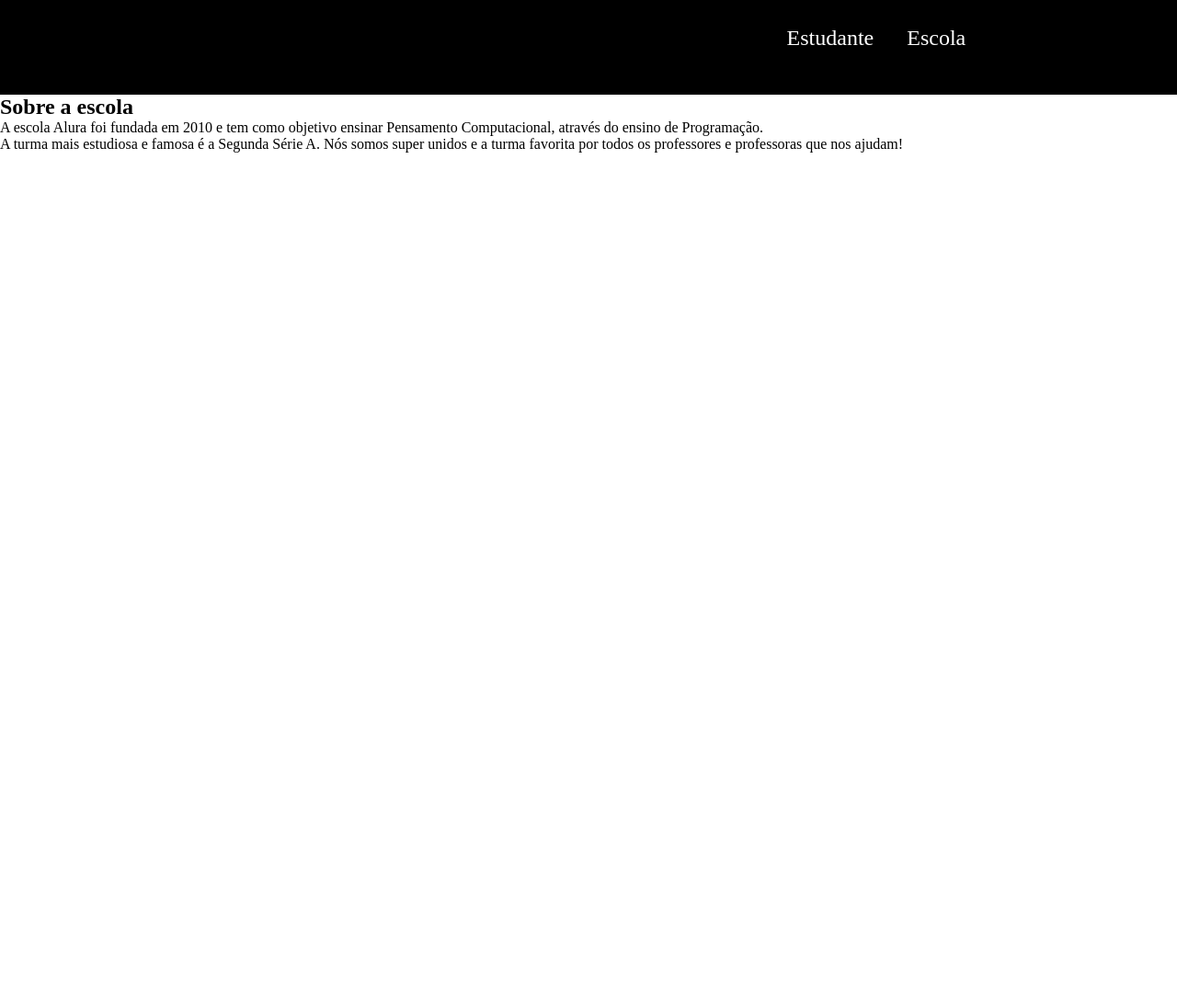
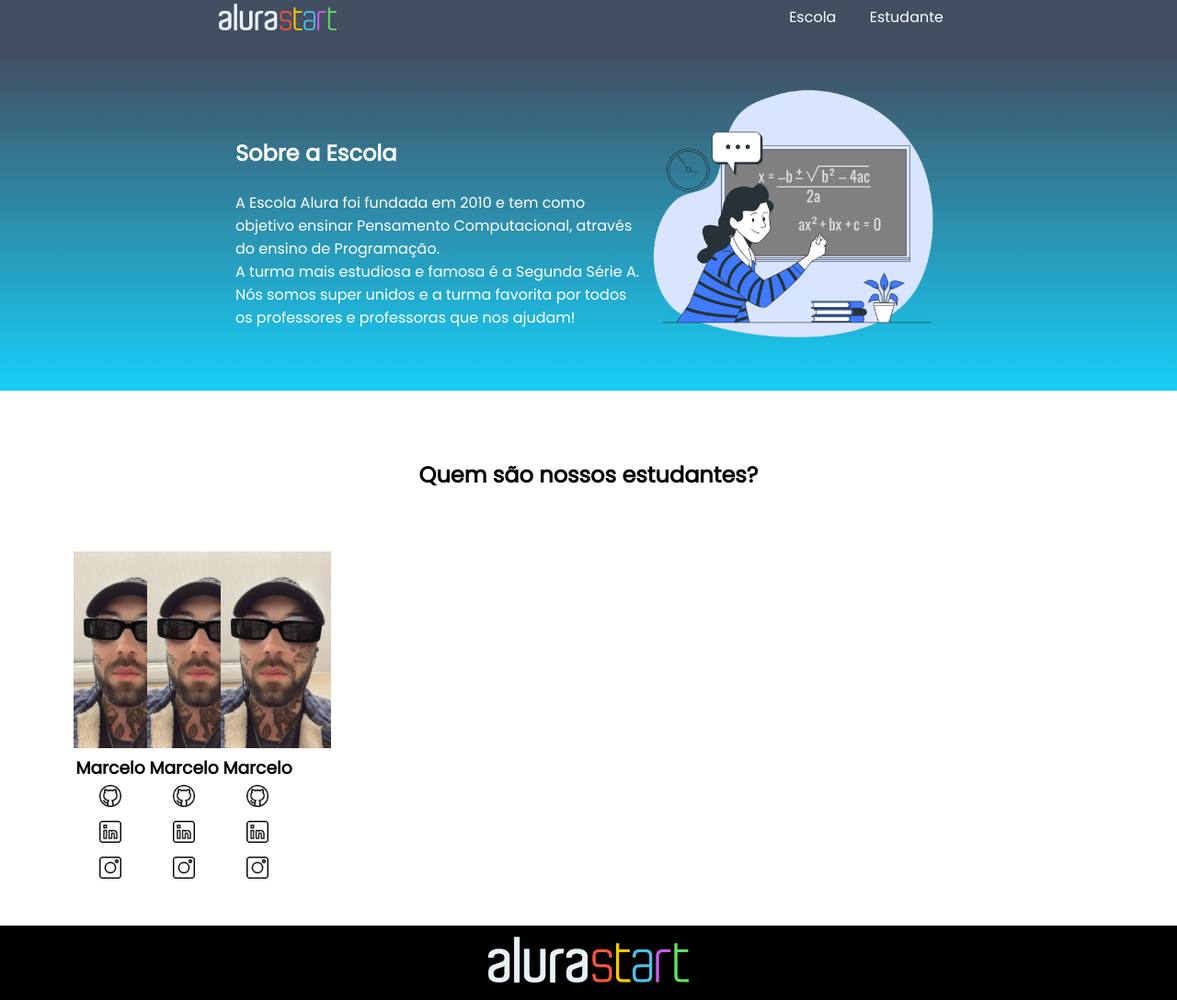
Before and after one commit to lairafreiberger/Site-Escola-Laira, a plain HTML site: page index.html in a window 1280 px wide. Shown: the part 20-1108 px from the top of the page at 92% size. Before the commit the page ends 800 px from the top, so only its background shows below. Drawn offline with Linux system fonts and the light colour scheme.

Commit message:
Add files via upload

```diff
--- a/index.html
+++ b/index.html
@@ -1,31 +1,72 @@
+<!-- projeto para quem faltou -->
 <!DOCTYPE html>
-<html lang="pt.br">
+<html lang="en">
 <head>
     <meta charset="UTF-8">
     <meta http-equiv="X-UA-Compatible" content="IE=edge">
     <meta name="viewport" content="width=device-width, initial-scale=1.0">
-    <title>Document</title>
+    <title>Equipe Alura Start</title>
     <link rel="stylesheet" href="style.css">
+    <link rel="preconnect" href="https://fonts.googleapis.com">
+    <link rel="preconnect" href="https://fonts.gstatic.com" crossorigin>
+    <link href="https://fonts.googleapis.com/css2?family=Poppins&display=swap" rel="stylesheet">
 </head>
 <body>
+     <!-- INÍCIO DO CABEÇALHO -->
     <header class="cabecalho">
-        <img src="" alt="" class="cabecalho-imagem">
+        <img class="cabecalho-imagem" src="alurastart logo.png" alt="logo da alura start">
         <ul class="cabecalho-lista">
-            <li class="cabecalho-lista-item"> Estudante </li>
-            <li class="cabecalho-lista-item"> Escola </li>
+            <li class="cabecalho-lista-item">Escola</li>
+            <li class="cabecalho-lista-item">Estudante</li>
         </ul>
     </header>
+
+     <!--  SEÇÃO ESCOLA  -->
+    <section class="escola">
+        <div class="escola-div-conteudo">
+            <h2 class="escola-titulo">Sobre a Escola</h2>
+            <p class="escola-texto-um">A Escola Alura foi fundada em 2010 e tem como objetivo ensinar Pensamento Computacional, através do ensino de  Programação.</p>
+            <p class="escola-texto-dois">A turma mais estudiosa e famosa é a Segunda Série A. Nós somos super unidos e a turma favorita por todos os professores e professoras que nos ajudam!</p>
+        </div>
+        <img class="escola-imagem" src="Formula-bro.png" alt="imagem que representa uma professora em sala de aula">
+    </section>
+
+    <!-- SEÇÃO ESTUDANTE -->
+    <section class="estudante">
+        <h2 class="estudante-titulo">Quem são nossos estudantes?</h2>
+        <div class="estudante-todos">
+        <div class="estudante-todos"> <!-- div estudante todos -->
+            <span></span>
+             <!-- estudante 1 -->
+            <div class="estudante-div">
+                <img class="estudante-imagem" src="Marcelo.jpeg" alt="foto do marcelo">
+                <h3 class="estudante-nome">Marcelo</h3>
+                <a href="https://github.com/marcelopaludetto"><img class="estudante-icone" src="github.png" alt="icone github"></a>
+                <a href="https://linkedin.com/marcelopaludetto"><img class="estudante-icone" src="linkedin.png" alt="icone linkedin"></a>
+                <a href="https://instagram.com/marcelopaludetto"><img class="estudante-icone" src="instagram.png" alt="icone instagram"></a>
+            </div>
+            <!-- estudante 2 -->
+            <div class="estudante-div">
+                <img class="estudante-imagem" src="Marcelo.jpeg" alt="foto do marcelo">
+                <h3 class="estudante-nome">Marcelo</h3>
+                <a href="https://github.com/marcelopaludetto"><img class="estudante-icone" src="github.png" alt="icone github"></a>
+                <a href="https://linkedin.com/marcelopaludetto"><img class="estudante-icone" src="linkedin.png" alt="icone linkedin"></a>
+                <a href="https://instagram.com/marcelopaludetto"><img class="estudante-icone" src="instagram.png" alt="icone instagram"></a>
+            </div>
+            <!-- estudante 3 -->
+            <div class="estudante-div">
+                <img class="estudante-imagem" src="Marcelo.jpeg" alt="foto do marcelo">
+                <h3 class="estudante-nome">Marcelo</h3>
+                <a href="https://github.com/marcelopaludetto"><img class="estudante-icone" src="github.png" alt="icone github"></a>
+                <a href="https://linkedin.com/marcelopaludetto"><img class="estudante-icone" src="linkedin.png" alt="icone linkedin"></a>
+                <a href="https://instagram.com/marcelopaludetto"><img class="estudante-icone" src="instagram.png" alt="icone instagram"></a>
+            </div>
+        </div> <!-- fim da div estudante todos -->
+    </div>
+    </section>
+
+	 <footer class="rodape">
+        <img class="rodape-imagem"src="alurastart logo.png" alt="logo da alura start">
+    </footer>
 </body>
-
-<section class="">
-    <div>
-        <h2 class=""> Sobre a escola</h2>
-    <p class="escola-texto-um"> </p>A escola Alura foi fundada em 2010 e tem como objetivo ensinar Pensamento Computacional, através do ensino de Programação.</p>
-    <p class="escola-texto-dois"></p>A turma mais estudiosa e famosa é a Segunda Série A. Nós somos super unidos e a turma favorita por todos os professores e professoras que nos ajudam!</p>
-     <img src="formula-bro.png" alt="" class="escola-imagem">
-    <div></div>
-</section>
-
-
-<body>
 </html>
--- a/style.css
+++ b/style.css
@@ -1,44 +1,109 @@
-.cabecalho{
-    background-color: black;
+*{
+    margin: 0;
+    padding: 0;
+}
+
+body {
+    font-family: 'Poppins', sans-serif;
+}
+
+/* cabecalho */
+.cabecalho {
+    background-color: #424E61;
     color: white;
     display: flex;
     justify-content: space-around;
     align-items: center;
-    padding: 24px;
+    padding: 24px 0;
 }
 
 .cabecalho-imagem{
-        width: 20%;
+    width: 10%;
 }
 
 .cabecalho-lista-item{
     display: inline-block;
     margin: 0 16px;
-        padding: 24px 0;
-        font-size: 24px;
+    font-size: 16px;
 }
 
-    *{
-        margin: 0;
-        padding: 0;
-    }
 
+/* escola */
 .escola-imagem{
     width: 25%;
 }
 
 .escola{
-        background-image: linear-gradient(#383D58,#00c0eb);
-        color: white;
-        display:flex;
+    background-image: linear-gradient(#424E61,#16CFF8);
+    color:white;
+    display: flex;
     justify-content: center;
-        align-items: center;  padding: 24px 0;
+    align-items: center;
+    padding: 24px 0;
 }
 
-    .escola-conteudo{
+.escola-div-conteudo{
     width: 35%;
 }
 
-    .escola-titulo {
+.escola-titulo{
     padding: 24px 0;
 }
+
+
+/* estudante */
+.estudante{
+    padding: 24px 0;
+}
+
+.estudante-imagem{
+    width: 120px;
+}
+
+.estudante-icone{
+    width: 24px;
+    padding: 4px 8px;
+}
+
+.estudante-div{
+    text-align: center;
+    padding: 16px 0;
+}
+
+.estudante-titulo{
+    text-align: center;
+    padding: 50px 0;
+}
+
+.estudante-titulo{
+
+    text-align: center;
+
+    padding: 50px 0;
+
+    }
+
+    .estudante-todos{
+
+    display: grid;
+
+    grid-template-columns: 25% 25% 25% 25%;
+
+    }
+
+
+
+
+
+
+/* rodape */
+.rodape{
+
+    background-color: black;
+    text-align: center;
+    }
+
+    .rodape-imagem{
+    height: 50px;
+    padding: 12px 0;
+    }
```
Also changed, not shown: Formula-bro.png (added), Marcelo.jpeg (added), alurastart logo.png (added), github.png (added), instagram.png (added), linkedin.png (added), 2 other files. Lines whose indentation alone changed are shown as unchanged.
